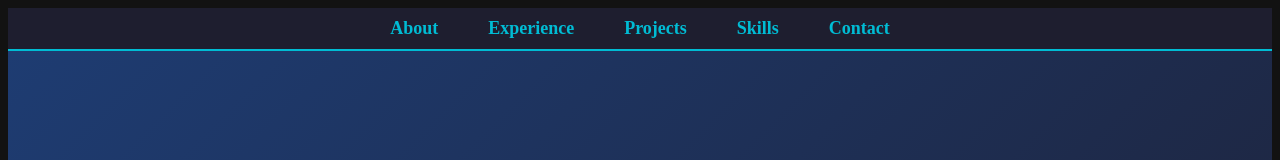
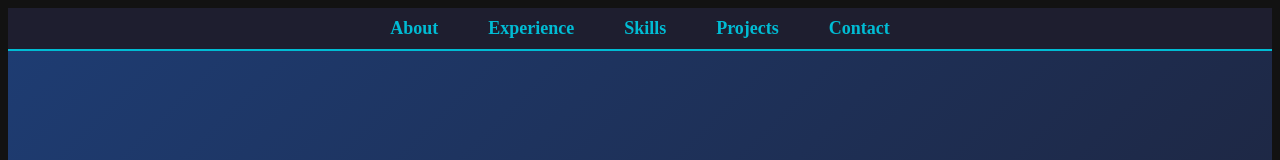
Before and after one commit to drewbush1990/interactive-resume, a React (Create React App) app: page / in a window 1280 px wide. Shown: the top 160 px of the page. Built offline with nearby package versions, Linux system fonts and the light colour scheme.

Commit message:
Fixed navbar order of position and skills in App.js and Navbar.js.

```diff
--- a/src/App.js
+++ b/src/App.js
@@ -43,8 +43,8 @@ function App() {
         <Hero />
         <About />
         <Experience />
+        <SkillsCarousel />
         <Projects />
-        <SkillsCarousel />
         <Contact />
         <Footer />
       </main>
--- a/src/components/Navbar.js
+++ b/src/components/Navbar.js
@@ -24,13 +24,13 @@ const Navbar = () => {
           </a>
         </li>
         <li>
-          <a href="#projects" onClick={(e) => handleScroll(e, "projects")}>
-            Projects
+          <a href="#skills" onClick={(e) => handleScroll(e, "skills")}>
+            Skills
           </a>
         </li>
         <li>
-          <a href="#skills" onClick={(e) => handleScroll(e, "skills")}>
-            Skills
+          <a href="#projects" onClick={(e) => handleScroll(e, "projects")}>
+            Projects
           </a>
         </li>
         <li>
```
